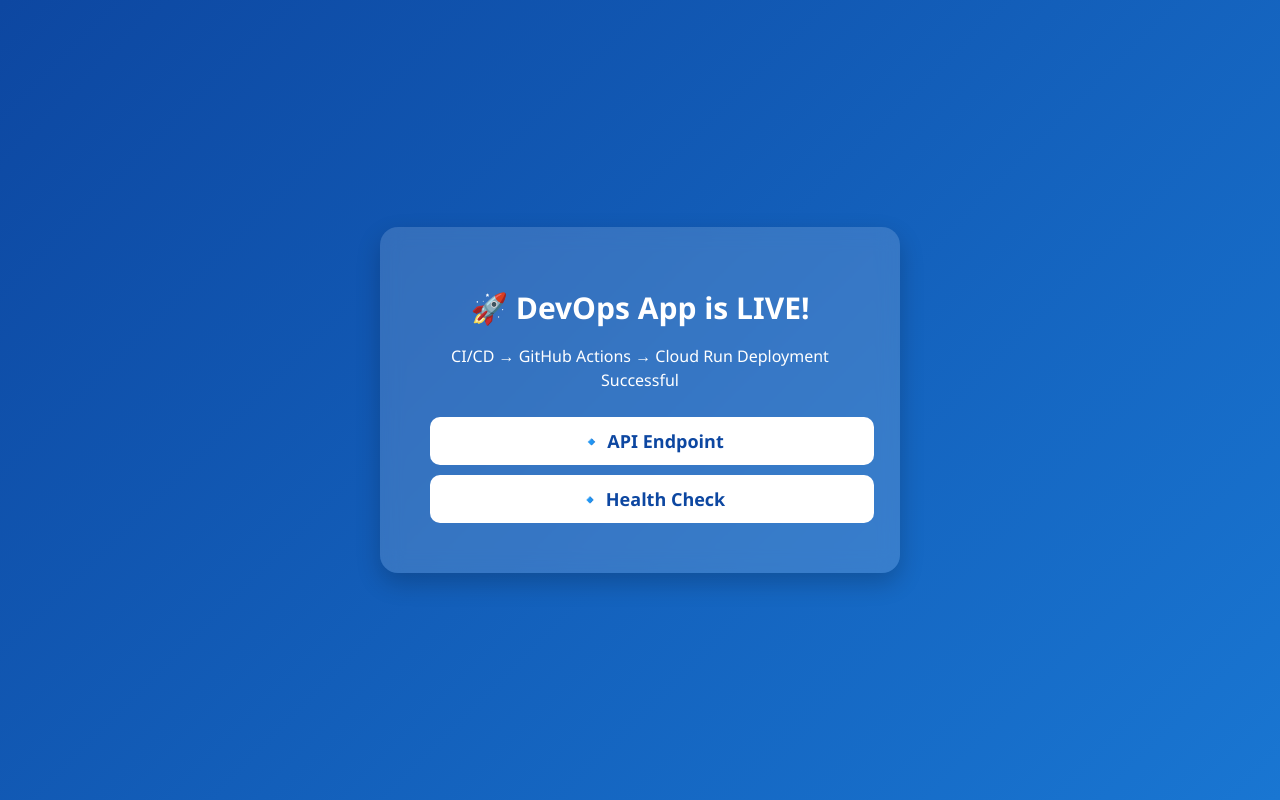
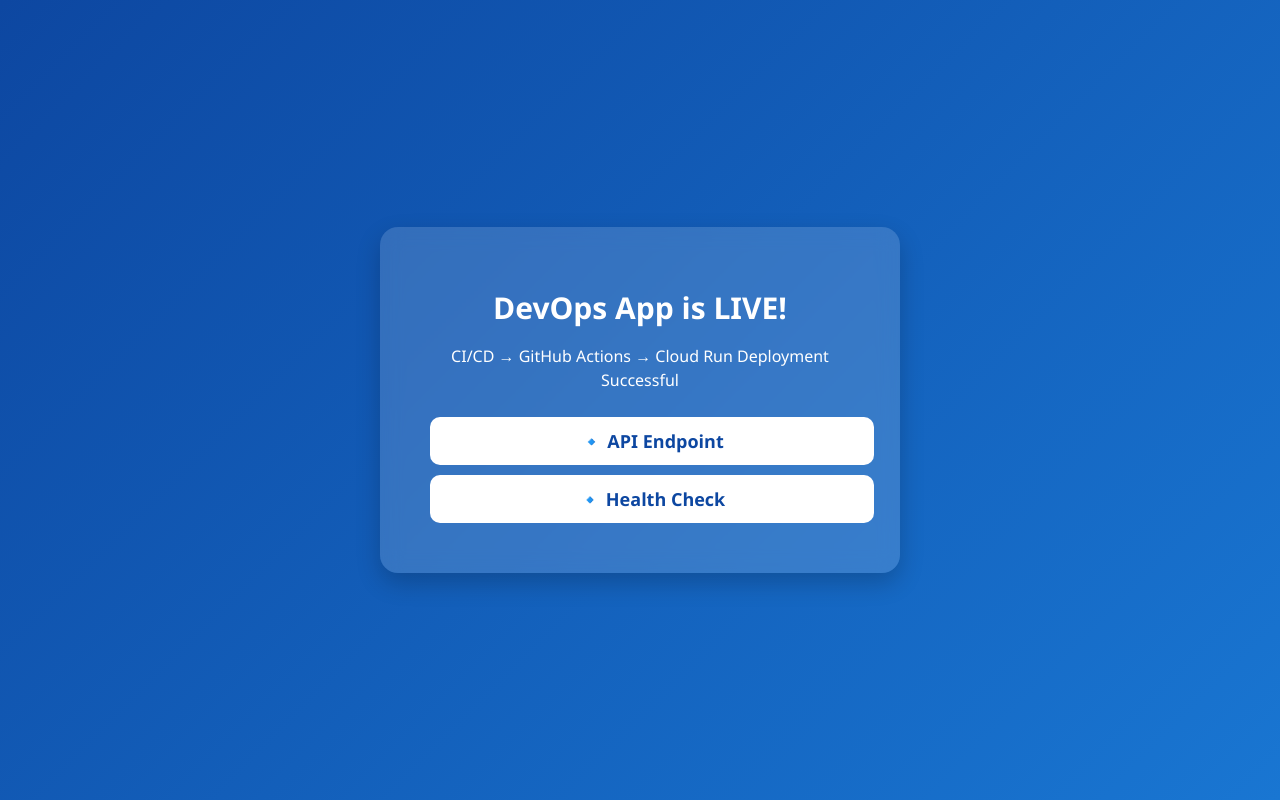
Before and after one commit to jawwadmunir788/devops_node_app, a website: page public/index.html in a window 1280 px wide. Drawn offline with Linux system fonts and the light colour scheme.

Commit message:
Enhance UI Fix Error

```diff
--- a/.github/workflows/public/index.html
+++ b/public/index.html
@@ -64,7 +64,7 @@
 </head>
 <body>
   <div class="container">
-    <h1>🚀 DevOps App is LIVE!</h1>
+    <h1>DevOps App is LIVE!</h1>
     <p>CI/CD → GitHub Actions → Cloud Run Deployment Successful</p>
 
     <a href="/api" class="btn">🔹 API Endpoint</a>
```
